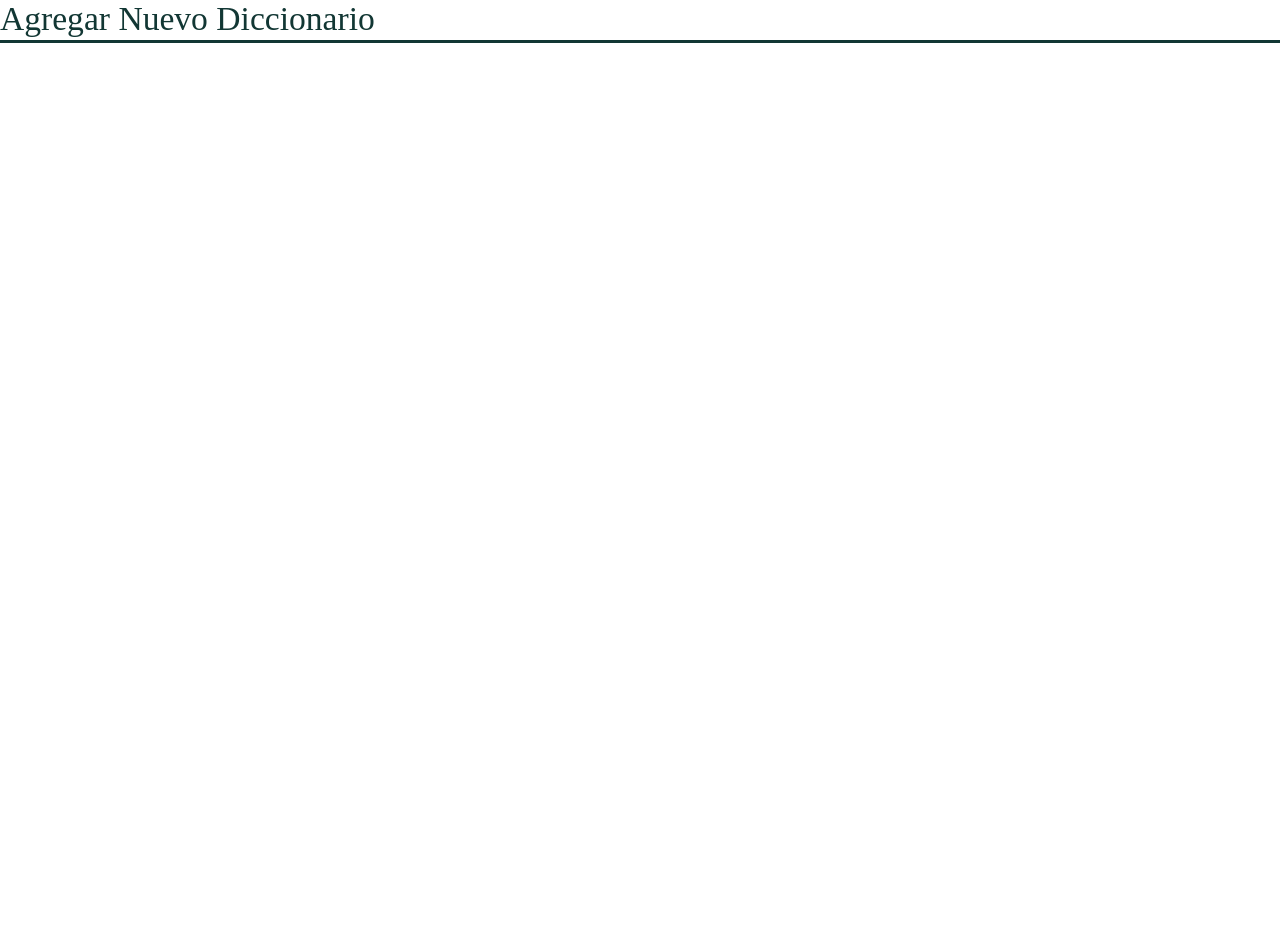
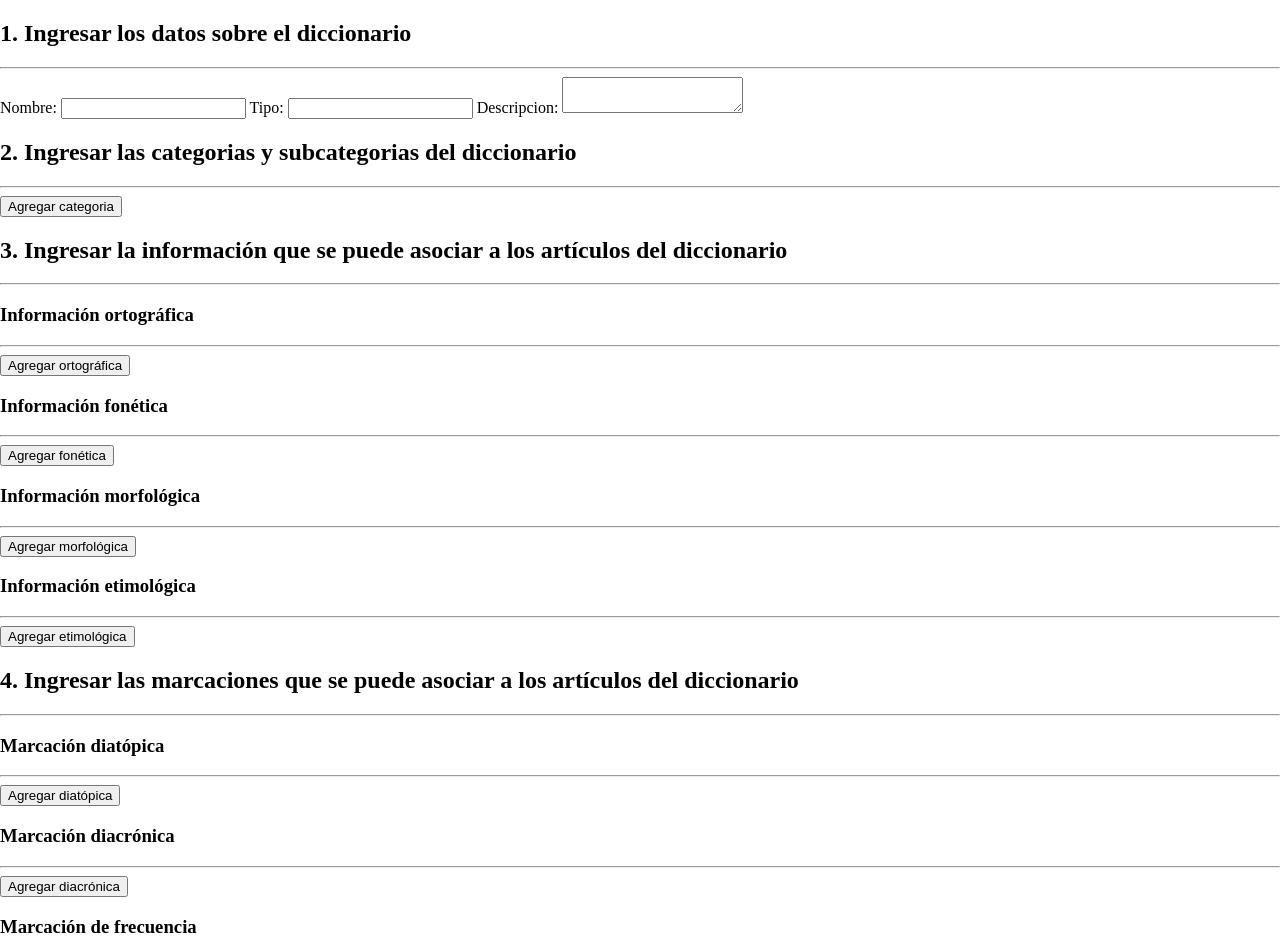
Before and after one commit to INILUCR/inlexpo-frontend, an Angular app: page /agregar-diccionario in a window 1280 px wide. Shown: the top 952 px of the page. Before the commit the page ends 800 px from the top, so only its background shows below. Built offline with nearby package versions, Linux system fonts and the light colour scheme.

Commit message:
Vista para crear diccionario
Sin estilos y sin conexion al backend

```diff
--- a/src/features/agregar-diccionario/agregar-diccionario.module.ts
+++ b/src/features/agregar-diccionario/agregar-diccionario.module.ts
@@ -1,10 +1,8 @@
 import { NgModule } from '@angular/core';
 import { CommonModule } from '@angular/common';
-import { FormDiccionarioComponent } from './form-diccionario/form-diccionario.component';
 import { AgregarDiccionarioComponent } from './agregar-diccionario/agregar-diccionario.component';
 import { ReactiveFormsModule } from '@angular/forms';
 import { SharedModule } from '../../shared/shared.module';
-import { AsociarCategoriasDiccionarioComponent } from './asociar-categorias-diccionario/asociar-categorias-diccionario.component';
 import { CatGramaticalService } from '../../core/services/cat-gramatical.service';
 import { AppRoutingModule } from '../../app/app-routing.module';
 
@@ -12,8 +10,6 @@ import { AppRoutingModule } from '../../app/app-routing.module';
 @NgModule({
   declarations: [
     AgregarDiccionarioComponent,
-    FormDiccionarioComponent,
-    AsociarCategoriasDiccionarioComponent
   ],
   imports: [
     CommonModule,
--- a/src/features/agregar-diccionario/agregar-diccionario/agregar-diccionario.component.html
+++ b/src/features/agregar-diccionario/agregar-diccionario/agregar-diccionario.component.html
@@ -1,5 +1,320 @@
-<div class="titular">
-  <div class="nombre-pagina">Agregar Nuevo Diccionario</div>
-</div>
+<form [formGroup]="diccionarioFormGroup" (ngSubmit)="onSubmit()">
+  <!-- 1. Datos generales sobre el diccionario -->
+  <h2>1. Ingresar los datos sobre el diccionario</h2>
+  <hr>
 
-<router-outlet></router-outlet>
+  <!-- Agregamos los datos del diccionario en un div, para poder obtener el formgroup del diccionario -->
+  <div formGroupName="diccionario">
+    <label>
+      Nombre:
+      <input type="text" formControlName="nombre">
+    </label>
+
+    <label>
+      Tipo:
+      <input type="text" formControlName="tipo">
+    </label>
+
+    <label>
+      Descripcion:
+      <textarea formControlName="descripcion"></textarea>
+    </label>
+  </div>
+
+  <!-- 2. Ingresar las categorias y subategorias del diccionario -->
+  <h2>2. Ingresar las categorias y subcategorias del diccionario</h2>
+  <hr>
+
+  <!-- Iteramos por cada categoria que se va agregando -->
+  <div formArrayName="catGramaticales"
+    *ngFor="let catGramatical of getCatGramaticales().controls; index as i;">
+
+    <div [formGroup]="catGramatical">
+      <label>
+        Nombre:
+        <input type="text" formControlName="nombre">
+      </label>
+
+      <label>
+        Abreviatura:
+        <input type="text" formControlName="abreviatura">
+      </label>
+
+      <label>
+        Descripcion:
+        <textarea formControlName="descripcion"></textarea>
+      </label>
+
+      <!-- Iteramos por las subcategorias gramaticales -->
+      <div formArrayName="subGramaticales"
+        *ngFor="let subGramatical of getSubGramaticales(catGramatical).controls; index as i;">
+
+        <div [formGroup]="subGramatical">
+          <label>
+            Nombre:
+            <input type="text" formControlName="nombre">
+          </label>
+
+          <label>
+            Abreviatura:
+            <input type="text" formControlName="abreviatura">
+          </label>
+
+          <label>
+            Descripcion:
+            <textarea formControlName="descripcion"></textarea>
+          </label>
+        </div>
+      </div>
+
+      <button type="button" (click)="addSubGramatical(catGramatical)">Agregar subcategoria</button>
+    </div>
+  </div>
+
+  <button type="button" (click)="addCatGramatical()">Agregar categoria</button>
+
+  <!-- 3. Ingresar la informacion -->
+  <h2>3. Ingresar la información que se puede asociar a los artículos del diccionario</h2>
+  <hr>
+
+  <div formGroupName="informacion">
+    <h3>Información ortográfica</h3>
+    <hr>
+
+    <div formArrayName="ortografica"
+      *ngFor="let ortografica of getInformacion('ortografica').controls; index as i;">
+
+      <div [formGroup]="ortografica">
+        <label>
+          Nombre:
+          <input type="text" formControlName="nombre">
+        </label>
+
+        <label>
+          Descripcion:
+          <textarea formControlName="descripcion"></textarea>
+        </label>
+      </div>
+    </div>
+
+    <button type="button" (click)="addInformacion('ortografica')">Agregar ortográfica</button>
+
+    <h3>Información fonética</h3>
+    <hr>
+
+    <div formArrayName="fonetica"
+      *ngFor="let fonetica of getInformacion('fonetica').controls; index as i;">
+
+      <div [formGroup]="fonetica">
+        <label>
+          Nombre:
+          <input type="text" formControlName="nombre">
+        </label>
+
+        <label>
+          Descripcion:
+          <textarea formControlName="descripcion"></textarea>
+        </label>
+      </div>
+    </div>
+
+    <button type="button" (click)="addInformacion('fonetica')">Agregar fonética</button>
+
+    <h3>Información morfológica</h3>
+    <hr>
+
+    <div formArrayName="morfologica"
+      *ngFor="let morfologica of getInformacion('morfologica').controls; index as i;">
+
+      <div [formGroup]="morfologica">
+        <label>
+          Nombre:
+          <input type="text" formControlName="nombre">
+        </label>
+
+        <label>
+          Descripcion:
+          <textarea formControlName="descripcion"></textarea>
+        </label>
+      </div>
+    </div>
+
+    <button type="button" (click)="addInformacion('morfologica')">Agregar morfológica</button>
+
+    <h3>Información etimológica</h3>
+    <hr>
+
+    <div formArrayName="etimologica"
+      *ngFor="let etimologica of getInformacion('etimologica').controls; index as i;">
+
+      <div [formGroup]="etimologica">
+        <label>
+          Nombre:
+          <input type="text" formControlName="nombre">
+        </label>
+
+        <label>
+          Descripcion:
+          <textarea formControlName="descripcion"></textarea>
+        </label>
+      </div>
+    </div>
+
+    <button type="button" (click)="addInformacion('etimologica')">Agregar etimológica</button>
+  </div>
+
+  <!-- 4. Ingresar las marcaciones -->
+  <h2>4. Ingresar las marcaciones que se puede asociar a los artículos del diccionario</h2>
+  <hr>
+
+  <div formGroupName="marcacion">
+    <h3>Marcación diatópica</h3>
+    <hr>
+
+    <div formArrayName="diatopica"
+      *ngFor="let diatopica of getMarcacion('diatopica').controls; index as i;">
+
+      <div [formGroup]="diatopica">
+        <label>
+          Nombre:
+          <input type="text" formControlName="nombre">
+        </label>
+
+        <label>
+          Descripcion:
+          <textarea formControlName="descripcion"></textarea>
+        </label>
+      </div>
+    </div>
+
+    <button type="button" (click)="addMarcacion('diatopica')">Agregar diatópica</button>
+
+    <h3>Marcación diacrónica</h3>
+    <hr>
+
+    <div formArrayName="diacronica"
+      *ngFor="let diacronica of getMarcacion('diacronica').controls; index as i;">
+
+      <div [formGroup]="diacronica">
+        <label>
+          Nombre:
+          <input type="text" formControlName="nombre">
+        </label>
+
+        <label>
+          Descripcion:
+          <textarea formControlName="descripcion"></textarea>
+        </label>
+      </div>
+    </div>
+
+    <button type="button" (click)="addMarcacion('diacronica')">Agregar diacrónica</button>
+
+    <h3>Marcación de frecuencia</h3>
+    <hr>
+
+    <div formArrayName="frecuencia"
+      *ngFor="let frecuencia of getMarcacion('frecuencia').controls; index as i;">
+
+      <div [formGroup]="frecuencia">
+        <label>
+          Nombre:
+          <input type="text" formControlName="nombre">
+        </label>
+
+        <label>
+          Descripcion:
+          <textarea formControlName="descripcion"></textarea>
+        </label>
+      </div>
+    </div>
+
+    <button type="button" (click)="addMarcacion('frecuencia')">Agregar frecuencia</button>
+
+    <h3>Marcación sociolingüística de valoración social</h3>
+    <hr>
+
+    <div formArrayName="valoracionSocial"
+      *ngFor="let valoracionSocial of getMarcacion('valoracionSocial').controls; index as i;">
+
+      <div [formGroup]="valoracionSocial">
+        <label>
+          Nombre:
+          <input type="text" formControlName="nombre">
+        </label>
+
+        <label>
+          Descripcion:
+          <textarea formControlName="descripcion"></textarea>
+        </label>
+      </div>
+    </div>
+
+    <button type="button" (click)="addMarcacion('valoracionSocial')">Agregar valoración social</button>
+
+    <h3>Marcación sociolingüística de estratificación social</h3>
+    <hr>
+
+    <div formArrayName="estratificacionSocial"
+      *ngFor="let estratificacionSocial of getMarcacion('estratificacionSocial').controls; index as i;">
+
+      <div [formGroup]="estratificacionSocial">
+        <label>
+          Nombre:
+          <input type="text" formControlName="nombre">
+        </label>
+
+        <label>
+          Descripcion:
+          <textarea formControlName="descripcion"></textarea>
+        </label>
+      </div>
+    </div>
+
+    <button type="button" (click)="addMarcacion('estratificacionSocial')">Agregar estratificación social</button>
+
+    <h3>Marcación pragmática</h3>
+    <hr>
+
+    <div formArrayName="pragmatica"
+      *ngFor="let pragmatica of getMarcacion('pragmatica').controls; index as i;">
+
+      <div [formGroup]="pragmatica">
+        <label>
+          Nombre:
+          <input type="text" formControlName="nombre">
+        </label>
+
+        <label>
+          Descripcion:
+          <textarea formControlName="descripcion"></textarea>
+        </label>
+      </div>
+    </div>
+
+    <button type="button" (click)="addMarcacion('pragmatica')">Agregar pragmática</button>
+
+    <h3>Marcación diatécnica</h3>
+    <hr>
+
+    <div formArrayName="diatecnica"
+      *ngFor="let diatecnica of getMarcacion('diatecnica').controls; index as i;">
+
+      <div [formGroup]="diatecnica">
+        <label>
+          Nombre:
+          <input type="text" formControlName="nombre">
+        </label>
+
+        <label>
+          Descripcion:
+          <textarea formControlName="descripcion"></textarea>
+        </label>
+      </div>
+    </div>
+
+    <button type="button" (click)="addMarcacion('diatecnica')">Agregar diatécnica</button>
+  </div>
+
+  <button type="submit">Crear</button>
+</form>
--- a/src/features/agregar-diccionario/agregar-diccionario/agregar-diccionario.component.sass
+++ b/src/features/agregar-diccionario/agregar-diccionario/agregar-diccionario.component.sass
@@ -1,13 +1 @@
 @import "../../../styles"
-
-.titular
-  padding-bottom: 0.1rem
-  display: flex
-  justify-content: space-between
-
-  border-bottom-style: solid
-  border-bottom-color: $primary_color
-
-.nombre-pagina
-  font-size: $font-size-logo
-  color: $primary_color
--- a/src/features/agregar-diccionario/agregar-diccionario/agregar-diccionario.component.ts
+++ b/src/features/agregar-diccionario/agregar-diccionario/agregar-diccionario.component.ts
@@ -1,77 +1,112 @@
-import { Component, OnInit } from '@angular/core';
-import { Diccionario } from '../../../core/models/diccionario';
-import { DiccionarioService } from '../../../core/services/diccionario.service';
-import { CatGrmDiccionario } from '../../../core/models/cat-grm-diccionario';
-import { SubGrmDiccionario } from '../../../core/models/sub-grm-diccionario';
-import { ComunicadorParaCategoriasAsociadasService } from '../../../core/services/comunicador-para-categorias-asociadas.service';
-import { ComunicadorParaDiccionarioCreadoService } from '../../../core/services/comunicador-para-diccionario-creado.service';
-import { Router } from '@angular/router';
-import { CatGrmDiccionarioService } from '../../../core/services/cat-grm-diccionario.service';
-import { SubGrmDiccionarioService } from '../../../core/services/sub-grm-diccionario.service';
-import { Subscription } from "rxjs";
+import { Component } from '@angular/core';
+import { FormControl, FormGroup, Validators, FormBuilder, FormArray } from '@angular/forms';
 
 @Component({
   selector: 'app-agregar-diccionario',
   templateUrl: './agregar-diccionario.component.html',
   styleUrls: ['./agregar-diccionario.component.sass']
 })
-export class AgregarDiccionarioComponent implements OnInit {
+export class AgregarDiccionarioComponent {
 
-  nuevoDiccionario: Diccionario;
-  categoriasAsociadas: CatGrmDiccionario[];
-  subcategoriasAsociadas: SubGrmDiccionario[];
+  diccionarioFormGroup: FormGroup;
 
-  cdcServiceSubscription: Subscription;
-  ccaServiceSubscription: Subscription;
+  constructor(private formBuilder: FormBuilder) {
+    // Creamos un form group que consta de tres partes
+    // 1. El diccionario
+    // 2. Sus categorias gramaticales y subcategorias
+    // 3. La informacion y marcacion
+    this.diccionarioFormGroup = this.formBuilder.group({
+      diccionario: this.formBuilder.group({
+        nombre: this.formBuilder.control(''),
+        tipo: this.formBuilder.control(''),
+        descripcion: this.formBuilder.control(''),
+      }),
 
-  constructor(private diccionarioService: DiccionarioService,
-              private cdcService: ComunicadorParaDiccionarioCreadoService,
-              private ccaService: ComunicadorParaCategoriasAsociadasService,
-              private catGrmDicService: CatGrmDiccionarioService,
-              private subGrmDicService: SubGrmDiccionarioService,
-              private router: Router) {
-    this.cdcServiceSubscription = cdcService.changeEmitted$.subscribe(nuevoDiccionario => {
-      this.onDiccionarioCreado(nuevoDiccionario);
-    });
+      catGramaticales: this.formBuilder.array([]),
 
+      informacion: this.formBuilder.group({
+        ortografica: this.formBuilder.array([]),
+        fonetica: this.formBuilder.array([]),
+        morfologica: this.formBuilder.array([]),
+        etimologica: this.formBuilder.array([]),
+      }),
 
-    this.ccaServiceSubscription = ccaService.changeEmitted$.subscribe(catSubAsociadas => {
-      this.onCatSubAsociadas(catSubAsociadas);
-      this.unsubscribe();
+      marcacion: this.formBuilder.group({
+        diatopica: this.formBuilder.array([]),
+        diacronica: this.formBuilder.array([]),
+        frecuencia: this.formBuilder.array([]),
+        valoracionSocial: this.formBuilder.array([]),
+        estratificacionSocial: this.formBuilder.array([]),
+        pragmatica: this.formBuilder.array([]),
+        diatecnica: this.formBuilder.array([]),
+      }),
     });
   }
 
-  ngOnInit() {
+  /* ------ Metodos para administrar las categorias y subcategorias ------ */
+
+  getCatGramaticales(): FormArray {
+    return this.diccionarioFormGroup.get('catGramaticales') as FormArray;
   }
 
-  onDiccionarioCreado(nuevoDiccionario: Diccionario) {
-    this.nuevoDiccionario = nuevoDiccionario;
+  addCatGramatical() {
+    const catGramaticales = this.getCatGramaticales();
+
+    catGramaticales.push(this.formBuilder.group({
+      nombre: this.formBuilder.control(''),
+      abreviatura: this.formBuilder.control(''),
+      descripcion: this.formBuilder.control(''),
+      subGramaticales: this.formBuilder.array([]),
+    }));
   }
 
-  onCatSubAsociadas(catSubAsociadas: any[]) {
-    this.diccionarioService.crear(this.nuevoDiccionario).subscribe(nuevoDiccionario => {
-      this.nuevoDiccionario = nuevoDiccionario;
-
-      this.categoriasAsociadas = catSubAsociadas[0];
-      for (var categoriaAsociada of this.categoriasAsociadas) {
-        categoriaAsociada.diccionarioId = this.nuevoDiccionario.id;
-      }
-
-      this.catGrmDicService.crear(this.categoriasAsociadas).subscribe( categoriasAsociadas => {
-        this.subcategoriasAsociadas = catSubAsociadas[1];
-        for (var subcategoriaAsociada of this.subcategoriasAsociadas) {
-          subcategoriaAsociada.diccionarioId = this.nuevoDiccionario.id;
-        }
-
-        this.subGrmDicService.crear(this.subcategoriasAsociadas).subscribe(subcategoriasAsociadas => {
-          this.router.navigate(['pagina-principal']);
-        });
-      });
-    });
+  getSubGramaticales(catGramatical: FormGroup): FormArray {
+    return catGramatical.get('subGramaticales') as FormArray;
   }
 
-  unsubscribe() {
-    this.cdcServiceSubscription.unsubscribe();
-    this.ccaServiceSubscription.unsubscribe();
+  addSubGramatical(catGramatical: FormGroup) {
+    const subGramaticales = this.getSubGramaticales(catGramatical);
+
+    subGramaticales.push(this.formBuilder.group({
+      nombre: this.formBuilder.control(''),
+      abreviatura: this.formBuilder.control(''),
+      descripcion: this.formBuilder.control(''),
+    }));
+  }
+
+  /* ------ Metodos para administrar la informacion ------ */
+
+  getInformacion(informacion): FormArray {
+    return this.diccionarioFormGroup.get('informacion').get(informacion) as FormArray;
+  }
+
+  addInformacion(informacion) {
+    const informacionArray = this.getInformacion(informacion);
+
+    informacionArray.push(this.formBuilder.group({
+      nombre: this.formBuilder.control(''),
+      descripcion: this.formBuilder.control(''),
+    }));
+  }
+
+  /* ------ Metodos para administrar las marcaciones ------ */
+
+  getMarcacion(marcacion): FormArray {
+    return this.diccionarioFormGroup.get('marcacion').get(marcacion) as FormArray;
+  }
+
+  addMarcacion(marcacion) {
+    const marcacionArray = this.getMarcacion(marcacion);
+
+    marcacionArray.push(this.formBuilder.group({
+      nombre: this.formBuilder.control(''),
+      descripcion: this.formBuilder.control(''),
+    }));
+  }
+
+  /* ----- Metodos para guardar en la base de datos ----- */
+
+  onSubmit() {
+    console.log(this.diccionarioFormGroup.value);
   }
 }
```
